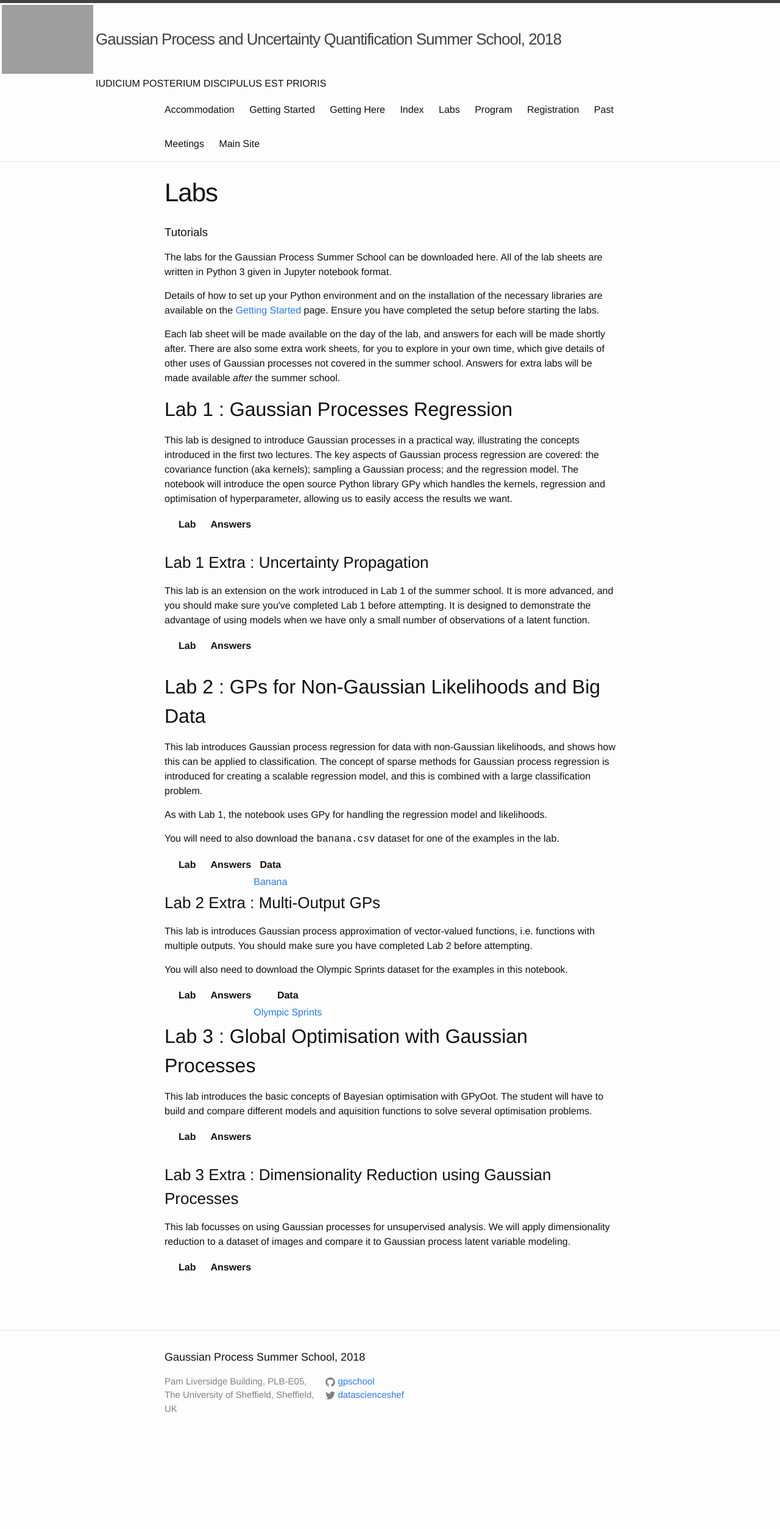
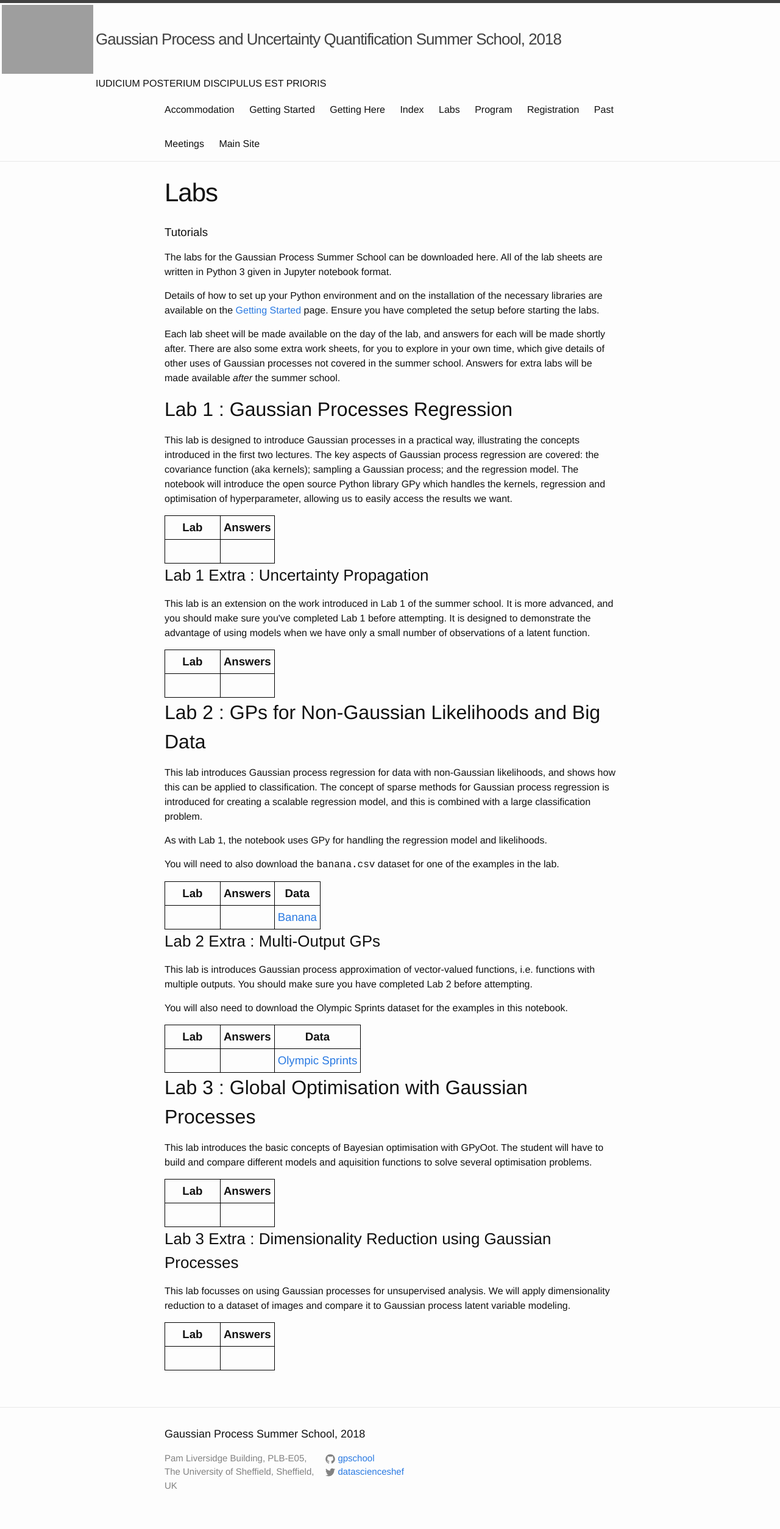
Before and after one commit to gpschool/gpss18, a Jekyll site: the page built from labs.html, in a window 1280 px wide. Shown: the whole page at 61% size. Built offline with Jekyll 4.4.1, drawn with Linux system fonts in a browser that asks for light colours; before the commit the page ends 2381 px from its top, so only the background shows below that.

Commit message:
fix table styling onlabs page

```diff
--- a/_layouts/labs.html
+++ b/_layouts/labs.html
@@ -1,18 +1,19 @@
 ---
 layout: page
 ---
-<!--style>
-    table {
+<style>
+    .notebook_links {
         border-collapse: collapse;
     }
-    table, th, td {
+    .notebook_links, .notebook_links th, .notebook_links td {
         border:1px solid #000;
     }
-    th, td {
+    .notebook_links th, .notebook_links td {
         padding: 5px;
         font-size: 14pt;
     }
-</style-->
+</style>
+
 <article>
 
     <h1 id="Tutorials">Tutorials</h1>
@@ -27,7 +28,7 @@ layout: page
 
     <p>This lab is designed to introduce Gaussian processes in a practical way, illustrating the concepts introduced in the first two lectures. The key aspects of Gaussian process regression are covered: the covariance function (aka kernels); sampling a Gaussian process; and the regression model. The notebook will introduce the open source Python library GPy which handles the kernels, regression and optimisation of hyperparameter, allowing us to easily access the results we want.</p>
 
-    <table style="border">
+    <table class="notebook_links">
         <thead><tr>
             <th>Lab</th>
             <th>Answers</th>
@@ -44,7 +45,7 @@ layout: page
 
     <p>This lab is an extension on the work introduced in Lab 1 of the summer school. It is more advanced, and you should make sure you've completed Lab 1 before attempting. It is designed to demonstrate the advantage of using models when we have only a small number of observations of a latent function.</p>
 
-    <table style="border">
+    <table class="notebook_links">
         <thead><tr>
             <th>Lab</th>
             <th>Answers</th>
@@ -63,7 +64,7 @@ layout: page
     <p>As with Lab 1, the notebook uses GPy for handling the regression model and likelihoods.</p>
     <p>You will need to also download the <tt>banana.csv</tt> dataset for one of the examples in the lab.</p>
 
-    <table>
+    <table class="notebook_links">
         <thead>
             <tr>
                 <th>Lab</th>
@@ -87,7 +88,7 @@ layout: page
 <p>You will also need to download the Olympic Sprints dataset for the examples in this notebook.</p>
 
 <p></p>
-<table>
+<table class="notebook_links">
     <thead>
         <tr>
             <th>Lab</th>
@@ -108,7 +109,8 @@ layout: page
 <h2 id="Lab-3-:-Bayesian-Optimisation">Lab 3 : Global Optimisation with Gaussian Processes</h2>
 
 <p>This lab introduces the basic concepts of Bayesian optimisation with GPyOot. The student will have to build and compare different models and aquisition functions to solve several optimisation problems.</p>
-<table>
+
+<table class="notebook_links">
     <thead><tr>
         <th>Lab</th>
         <th>Answers</th>
@@ -121,11 +123,12 @@ layout: page
     </tr>
 </tbody>
 </table>
+
 <h3 id="Lab-3-Extra-:-Gaussian-Process-Latent-Variable-Model">Lab 3 Extra : Dimensionality Reduction using Gaussian Processes</h3>
 
 <p>This lab focusses on using Gaussian processes for unsupervised analysis. We will apply dimensionality reduction to a dataset of images and compare it to Gaussian process latent variable modeling.</p>
 
-<table style="border">
+<table class="notebook_links">
     <thead><tr>
         <th>Lab</th>
         <th>Answers</th>
```
